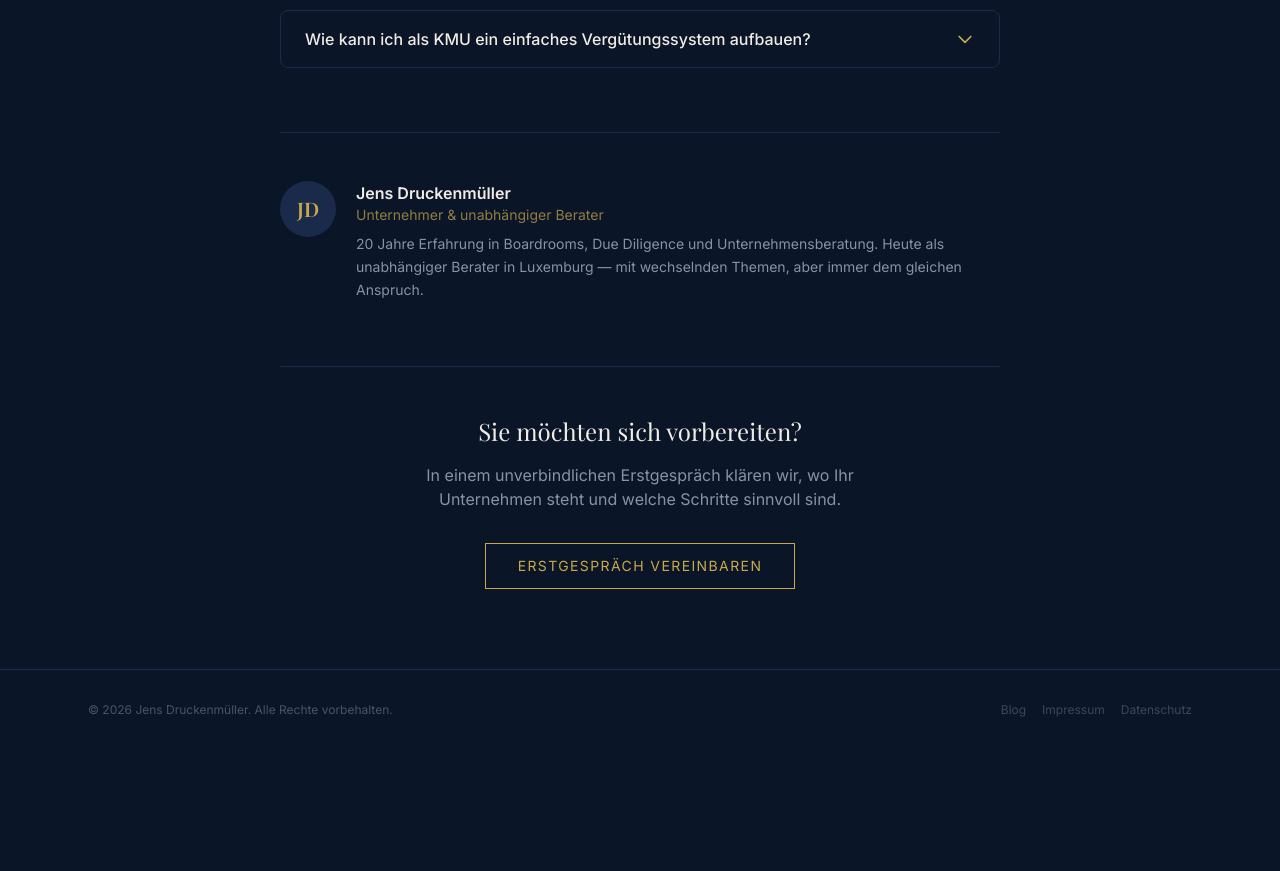
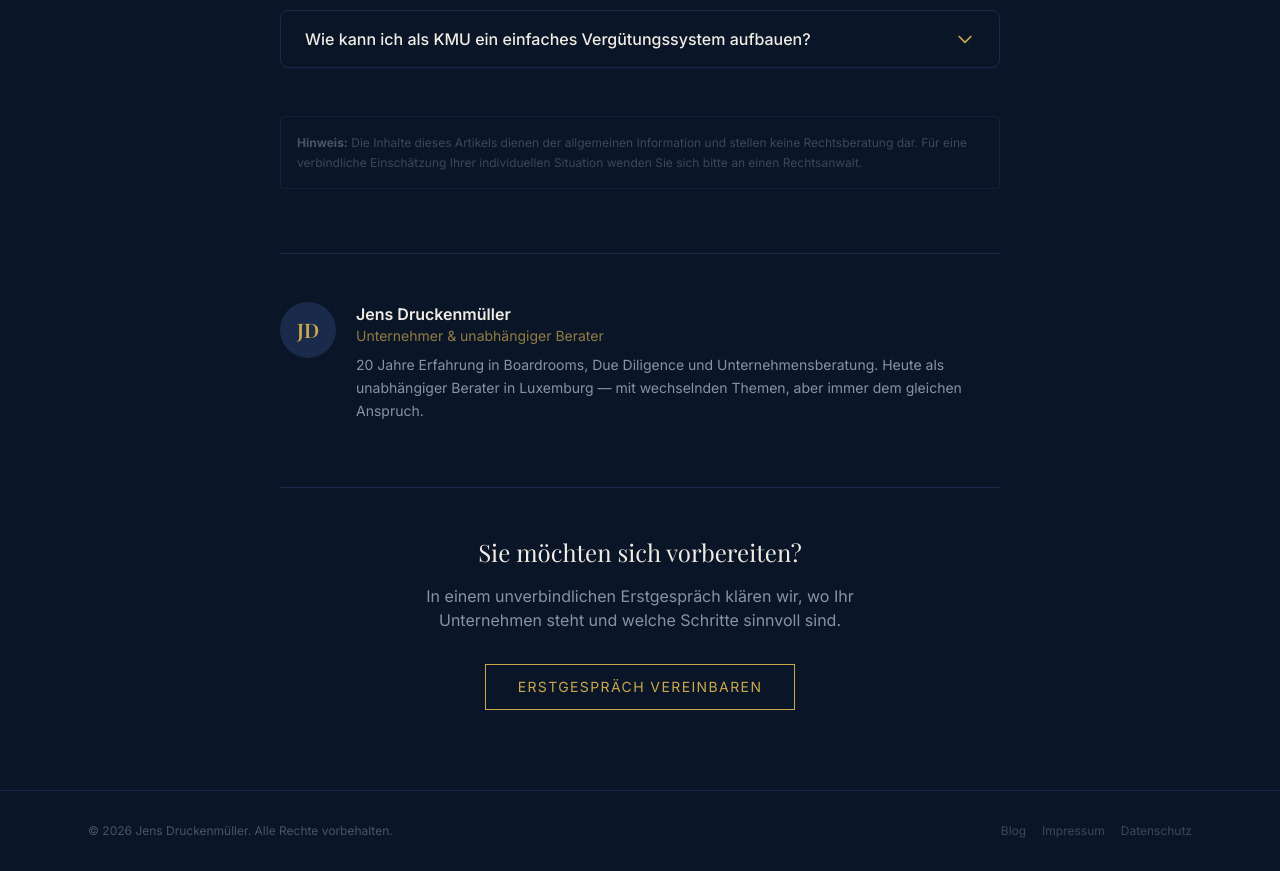
Before and after one commit to carolinejunker/jdm-advisory, a Next.js app: page /blog/entgelttransparenz-kmu in a window 1280 px wide. Shown: the part 8330-9201 px from the top of the page. Before the commit the page ends 9080 px from the top, so only its background shows below. Built offline with nearby package versions, Linux system fonts and the light colour scheme; a web font is replaced by a local one.

Commit message:
Add legal disclaimer to all blog articles (DE + EN)

```diff
--- a/src/app/blog/[slug]/page.tsx
+++ b/src/app/blog/[slug]/page.tsx
@@ -109,6 +109,16 @@ export default async function BlogPostPage({ params }: PageProps) {
             </section>
           )}
 
+          {/* Disclaimer */}
+          <div className="mt-12 p-4 border border-navy-lighter/50 rounded-sm">
+            <p className="text-slate/40 text-xs leading-relaxed">
+              <strong className="text-slate/50">Hinweis:</strong> Die Inhalte dieses Artikels dienen
+              der allgemeinen Information und stellen keine Rechtsberatung dar. Für
+              eine verbindliche Einschätzung Ihrer individuellen Situation wenden Sie
+              sich bitte an einen Rechtsanwalt.
+            </p>
+          </div>
+
           {/* Author */}
           <BlogAuthorBox lang="de" />
 
--- a/src/app/en/blog/[slug]/page.tsx
+++ b/src/app/en/blog/[slug]/page.tsx
@@ -109,6 +109,16 @@ export default async function BlogPostPageEn({ params }: PageProps) {
             </section>
           )}
 
+          {/* Disclaimer */}
+          <div className="mt-12 p-4 border border-navy-lighter/50 rounded-sm">
+            <p className="text-slate/40 text-xs leading-relaxed">
+              <strong className="text-slate/50">Disclaimer:</strong> The contents of this article are
+              for general information purposes only and do not constitute legal advice.
+              For a binding assessment of your individual situation, please consult a
+              qualified legal professional.
+            </p>
+          </div>
+
           {/* Author */}
           <BlogAuthorBox lang="en" />
 
```
